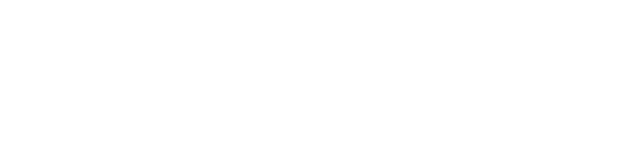
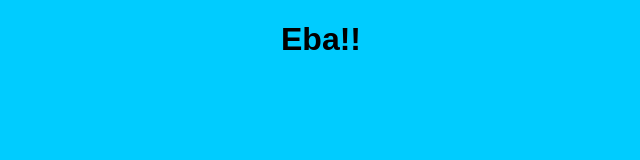
Before and after one commit to Igor-franco05/JavaScript, a plain HTML site: page index.html in a window 1280 px wide. Shown: the whole page, without its empty margins (319-959 px from the left). Drawn offline with Linux system fonts and the light colour scheme.

Commit message:
Update index.html

```diff
--- a/index.html
+++ b/index.html
@@ -4,5 +4,27 @@
     <meta charset="UTF-8">
     <meta name="viewport" content="width=device-width, initial-scale=1.0">
     <title>aaaaaaa</title>
+    <style>
+            body{
+                background-color: #00ccff;
+        }
+            body{
+                text-align: center;
+            }
+            body{
+                text-color: rgb(255, 255, 255)
+            }
+            body{
+                font-family: fantasy;
+            }
 
+    </style>
+</head>
+<body>
+<h1>Eba!!</h1>
+
+
+
+
+</body>
 </html>
```
